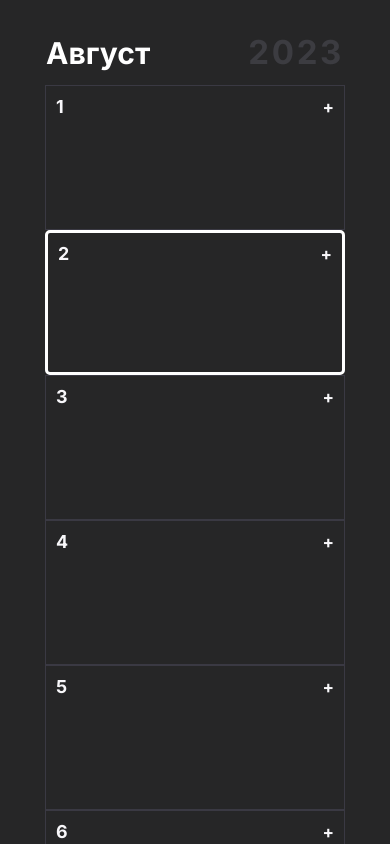
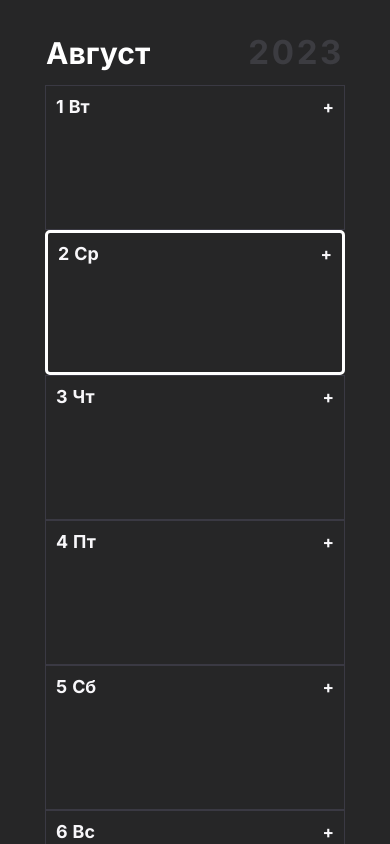
Before and after one commit to DenisILiasov/Calendar-todo, a React (Create React App) app: page / in a window 390 px wide. Shown: the top 844 px of the page. Built offline with nearby package versions, Linux system fonts and the light colour scheme.

Commit message:
Доделал адаптив и небольшую логику

```diff
--- a/src/components/calendare/calender.jsx
+++ b/src/components/calendare/calender.jsx
@@ -9,13 +9,13 @@ import style from './calender.module.css'
 
 const Calender = () => {
     const days = useSelector(state => state.days.days)
-
+    const windowWidth = window.innerHeight
 
     const [months, setMonth] = useState(new Date().getMonth())
     const dispath = useDispatch()
     useEffect(() => {
         dispath(renderDays())
-    }, [])
+    }, [windowWidth])
 
     let month = {
         0: 'Январь',
--- a/src/components/calendare/days/day/day.jsx
+++ b/src/components/calendare/days/day/day.jsx
@@ -75,7 +75,7 @@ const Day = (props) => {
 
     return(
         <div className={styleContainer.join(' ')}>
-            <TitleDay open = {openModal} number= {props.number} styles = {styleNumber} status = {props.status}/>
+            <TitleDay open = {openModal} number= {props.number} styles = {styleNumber} status = {props.status} day = {props.day}/>
             <ModalWindow clouse = {clouseModal} openModal={modal}>
                 <input
                     className={style.input}
--- a/src/components/calendare/days/day/day.module.css
+++ b/src/components/calendare/days/day/day.module.css
@@ -28,6 +28,7 @@
     font-weight: 600;
     line-height: 22px;
     color: #F8F7FA;
+    display: flex;
 }
 
 .number.Def{
--- a/src/components/calendare/days/day/titleDay/titleDay.jsx
+++ b/src/components/calendare/days/day/titleDay/titleDay.jsx
@@ -10,10 +10,33 @@ const TitleDay = (props) => {
         </div>
         )
     }
+
+    let days = {
+        0: 'Пн',
+        1: 'Вт',
+        2: 'Ср',
+        3: 'Чт',
+        4: 'Пт',
+        5: 'Сб',
+        6: 'Вс',
+    }
+    if(window.innerWidth > 992){
         return(
             <div className={style.headerContainer}>
                 <div className={props.styles.join(' ')}>
-                {props.number}
+                    <div>{props.number}</div>
+                </div>
+                <button onClick = {props.open} className={style.addTask}>
+                    +
+                </button>
+            </div>
+        )
+    }else{
+        return(
+            <div className={style.headerContainer}>
+                <div className={props.styles.join(' ')}>
+                    <div className={style.number}>{props.number}</div>
+                    <div>{days[props.day]}</div>
                 </div>
                 <button onClick = {props.open} className={style.addTask}>
                     +
@@ -22,4 +45,6 @@ const TitleDay = (props) => {
         )
     }
 
+}
+
 export default TitleDay;
--- a/src/components/calendare/days/day/titleDay/titleDay.module.css
+++ b/src/components/calendare/days/day/titleDay/titleDay.module.css
@@ -15,3 +15,7 @@
     background-color: transparent;
     color: #F8F7FA;
 }
+
+.number{
+    margin: 0 5px 0 0;
+}
--- a/src/components/calendare/days/days.jsx
+++ b/src/components/calendare/days/days.jsx
@@ -9,12 +9,12 @@ const Days = ({days, number}) => {
         <div className={style.wrap}>
             {days[number]?.map((el, index) => {
                 if(el.status !== undefined){
-                    return <Day number = {el.number} key = {el.id} status = {el.status} today = {false} index = {el.id}/>
+                    return <Day number = {el.number} key = {el.id} status = {el.status} today = {false} index = {el.id} day = {el.day}/>
                 }else{
                     if(el.number === today){
-                        return <Day number = {el.number} key = {el.id}  today = {true} index = {el.id}/>
+                        return <Day number = {el.number} key = {el.id}  today = {true} index = {el.id}  day = {el.day}/>
                     }else{
-                        return <Day number = {el.number} key = {el.id}  today ={ false} index = {el.id}/>
+                        return <Day number = {el.number} key = {el.id}  today ={ false} index = {el.id} day = {el.day}/>
                     }
                 }
             })}
```
Lines whose indentation alone changed are shown as unchanged.
